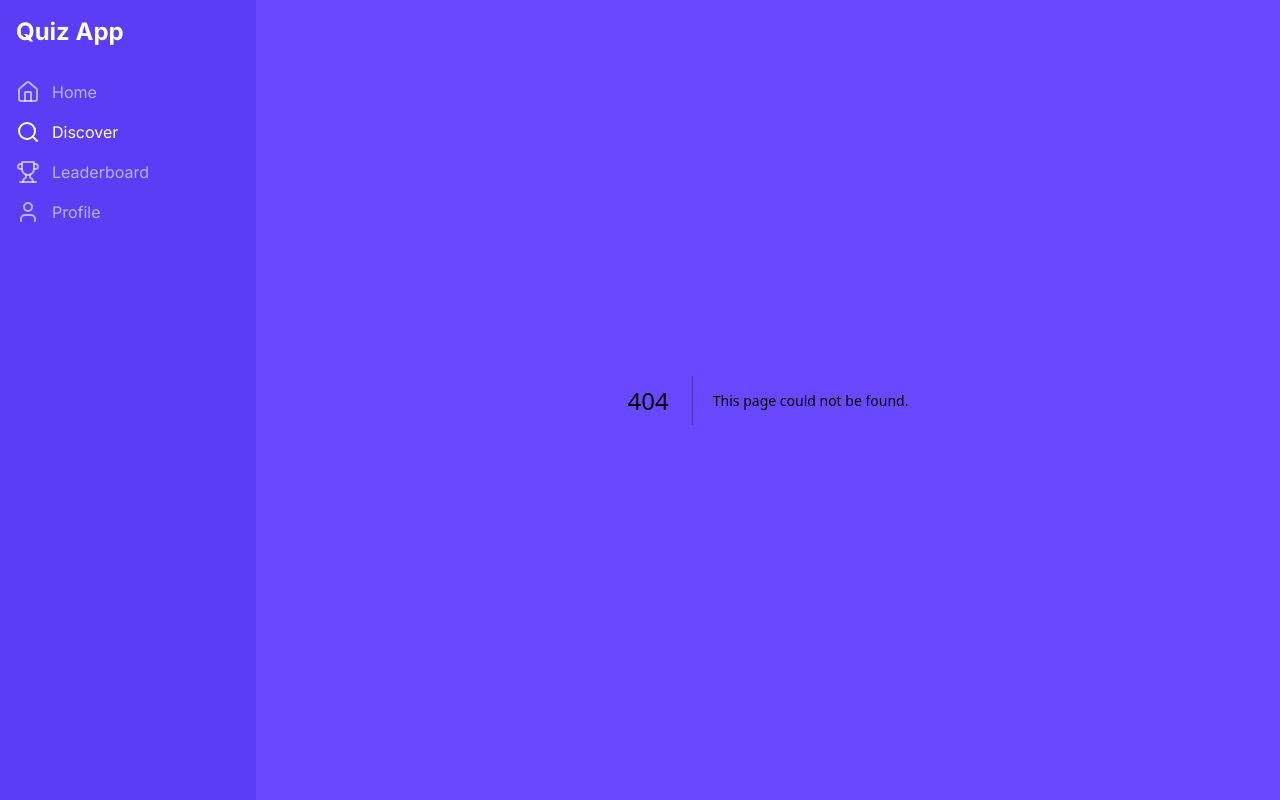
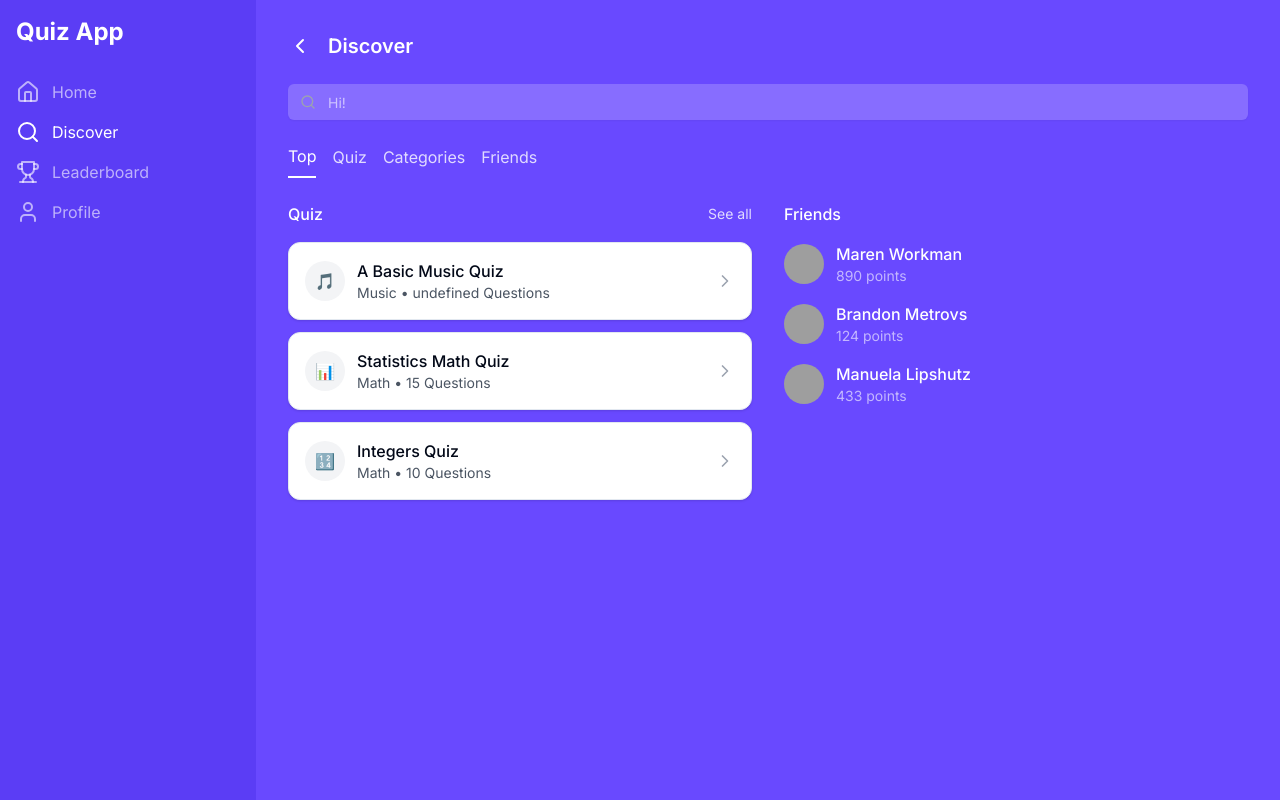
Before and after one commit to gummireddysandeepreddy/terv-quiz, a Next.js app: page /discover in a window 1280 px wide. Before the commit this address had no page. Built offline with nearby package versions, Linux system fonts and the light colour scheme; grey boxes are pictures that could not be loaded.

Commit message:
Discovery page implemented

```diff
--- /dev/null
+++ b/src/app/discover/page.tsx
@@ -0,0 +1,206 @@
+'use client'
+import { Avatar, AvatarFallback, AvatarImage } from "@/components/ui/avatar"
+import { Card } from "@/components/ui/card"
+import { Input } from "@/components/ui/input"
+import { ChevronLeft, ChevronRight, Search } from 'lucide-react'
+import Link from "next/link"
+import appData from "@/data/app-data.json"
+import { useState } from "react"
+
+export default function Discover() {
+  const quizzes = appData.quizzes.slice(0, 3)
+  const friends = appData.friends.slice(0, 3)
+  const [activeTab, setActiveTab] = useState('Top');
+
+  const handleTabClick = (tab: string) => {
+    setActiveTab(tab);
+  };
+
+  const filteredQuizzes = activeTab === 'Quiz' ? appData.quizzes : quizzes;
+  const filteredFriends = activeTab === 'Friends' ? appData.friends : friends;
+  const categories = [...new Set(appData.quizzes.map((quiz) => ({ category: quiz.category, icon: quiz.icon })))];
+  return (
+    <main className="p-4 pb-20 lg:p-8 lg:pb-8">
+      <div className="flex items-center gap-4 mb-6">
+        <Link href="/">
+          <ChevronLeft className="w-6 h-6 text-white" />
+        </Link>
+        <h1 className="text-white text-xl font-semibold">Discover</h1>
+      </div>
+
+      <div className="relative mb-6">
+        <Search className="absolute left-3 top-1/2 transform -translate-y-1/2 text-gray-400 w-4 h-4" />
+        <Input
+          className="bg-white/20 border-none text-white pl-10 placeholder:text-white/60"
+          placeholder="Hi!"
+        />
+      </div>
+
+      <div className="flex gap-4 mb-6 text-white/80">
+        <button
+          className={`pb-2 ${activeTab === 'Top' ? 'border-b-2 border-white text-white' : ''}`}
+          onClick={() => handleTabClick('Top')}
+        >
+          Top
+        </button>
+        <button
+          className={`pb-2 ${activeTab === 'Quiz' ? 'border-b-2 border-white text-white' : ''}`}
+          onClick={() => handleTabClick('Quiz')}
+        >
+          Quiz
+        </button>
+        <button
+          className={`pb-2 ${activeTab === 'Categories' ? 'border-b-2 border-white text-white' : ''}`}
+          onClick={() => handleTabClick('Categories')}
+        >
+          Categories
+        </button>
+        <button
+          className={`pb-2 ${activeTab === 'Friends' ? 'border-b-2 border-white text-white' : ''}`}
+          onClick={() => handleTabClick('Friends')}
+        >
+          Friends
+        </button>
+      </div>
+
+      <div className={`${activeTab === 'Top' ? 'lg:grid lg:grid-cols-2 lg:gap-8' : ''}`}>
+        {activeTab === 'Quiz' && (
+          <section className="mb-8">
+        <div className="flex justify-between items-center mb-4">
+          <h2 className="text-white font-medium">Quiz</h2>
+        </div>
+        <div className="space-y-3">
+          {filteredQuizzes.map((quiz) => (
+            <QuizCard
+          key={quiz.id}
+          title={quiz.title}
+          subtitle={`${quiz.category} • ${quiz.questionCount} Questions`}
+          icon={quiz.icon}
+            />
+          ))}
+        </div>
+          </section>
+        )}
+
+        {activeTab === 'Friends' && (
+          <section>
+        <h2 className="text-white font-medium mb-4">Friends</h2>
+        <div className="space-y-4">
+          {filteredFriends.map((friend) => (
+            <FriendCard
+          key={friend.id}
+          name={friend.name}
+          points={`${friend.points} points`}
+          image={friend.image}
+            />
+          ))}
+        </div>
+          </section>
+        )}
+
+        {activeTab === 'Categories' && (
+          <section>
+        <h2 className="text-white font-medium mb-4 space-y-4">Categories</h2>
+        <div className="grid grid-cols-1 sm:grid-cols-2 lg:grid-cols-4 gap-4">
+          {categories.map((category, index) => (
+            <div key={index} className="text-white">
+            <CategoryCard
+              icon={category.icon}
+              category={category.category}
+            />
+            </div>
+          ))}
+        </div>
+          </section>
+        )}
+
+        {activeTab === 'Top' && (
+          <>
+        <section className="mb-8">
+          <div className="flex justify-between items-center mb-4">
+            <h2 className="text-white font-medium">Quiz</h2>
+            <Link href="#" className="text-white/80 text-sm" onClick={() => handleTabClick('Quiz')}>See all</Link>
+          </div>
+          <div className="space-y-3">
+            {filteredQuizzes.map((quiz) => (
+          <QuizCard
+            key={quiz.id}
+            title={quiz.title}
+            subtitle={`${quiz.category} • ${quiz.questionCount} Questions`}
+            icon={quiz.icon}
+          />
+            ))}
+          </div>
+        </section>
+
+        <section>
+          <h2 className="text-white font-medium mb-4">Friends</h2>
+          <div className="space-y-4">
+            {filteredFriends.map((friend) => (
+          <FriendCard
+            key={friend.id}
+            name={friend.name}
+            points={`${friend.points} points`}
+            image={friend.image}
+          />
+            ))}
+          </div>
+        </section>
+          </>
+        )}
+      </div>
+    </main>
+  )
+}
+
+function QuizCard({ title, subtitle, icon }: { title: string; subtitle: string; icon: string }) {
+  return (
+    <Card className="bg-white p-4 rounded-xl">
+      <div className="flex justify-between items-center">
+        <div className="flex gap-3 items-center">
+          <div className="w-10 h-10 bg-gray-100 rounded-full flex items-center justify-center">
+            {icon}
+          </div>
+          <div>
+            <h3 className="font-medium">{title}</h3>
+            <p className="text-sm text-gray-600">{subtitle}</p>
+          </div>
+        </div>
+        <ChevronRight className="w-5 h-5 text-gray-400" />
+      </div>
+    </Card>
+  )
+}
+
+function CategoryCard({ icon, category }: { icon: string; category: string }) {
+  return (
+    <Card className="bg-white p-4 rounded-xl">
+      <div className="flex justify-between items-center">
+        <div className="flex gap-3 items-center">
+          <div className="w-10 h-10 bg-gray-100 rounded-full flex items-center justify-center">
+            {icon}
+          </div>
+          <div>
+            <h3 className="font-medium">{category}</h3>
+          </div>
+        </div>
+        <ChevronRight className="w-5 h-5 text-gray-400" />
+      </div>
+    </Card>
+  )
+}
+
+function FriendCard({ name, points, image }: { name: string; points: string; image: string }) {
+  return (
+    <div className="flex items-center gap-3">
+      <Avatar className="w-10 h-10">
+        <AvatarImage src={image} alt={name} />
+        <AvatarFallback>{name[0]}</AvatarFallback>
+      </Avatar>
+      <div>
+        <h3 className="text-white font-medium">{name}</h3>
+        <p className="text-white/60 text-sm">{points}</p>
+      </div>
+    </div>
+  )
+}
```
